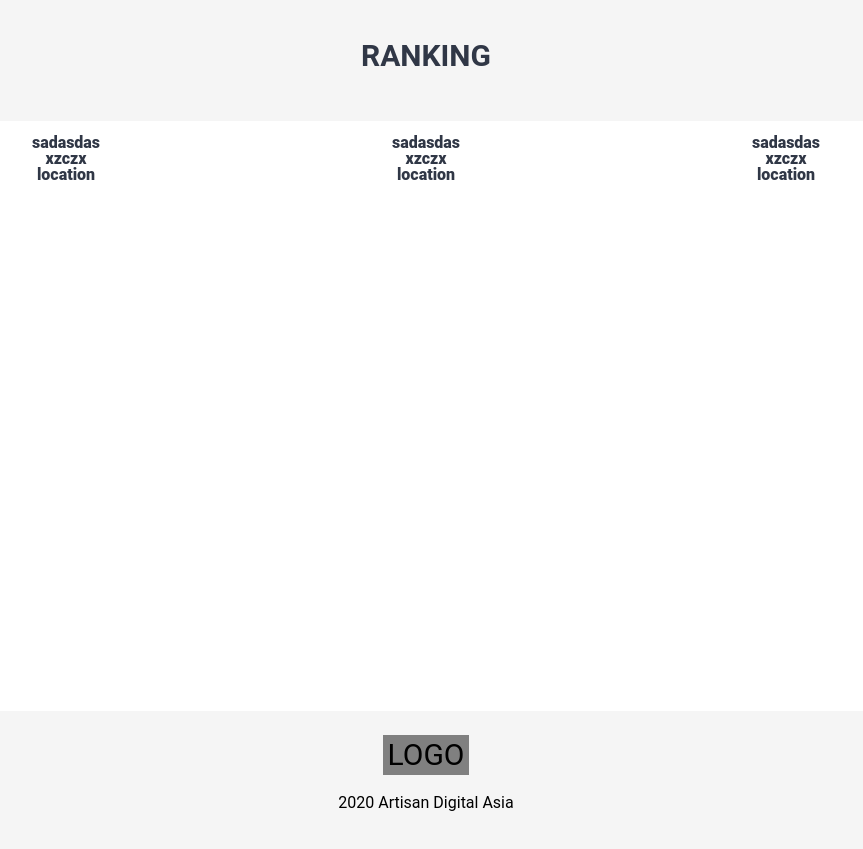
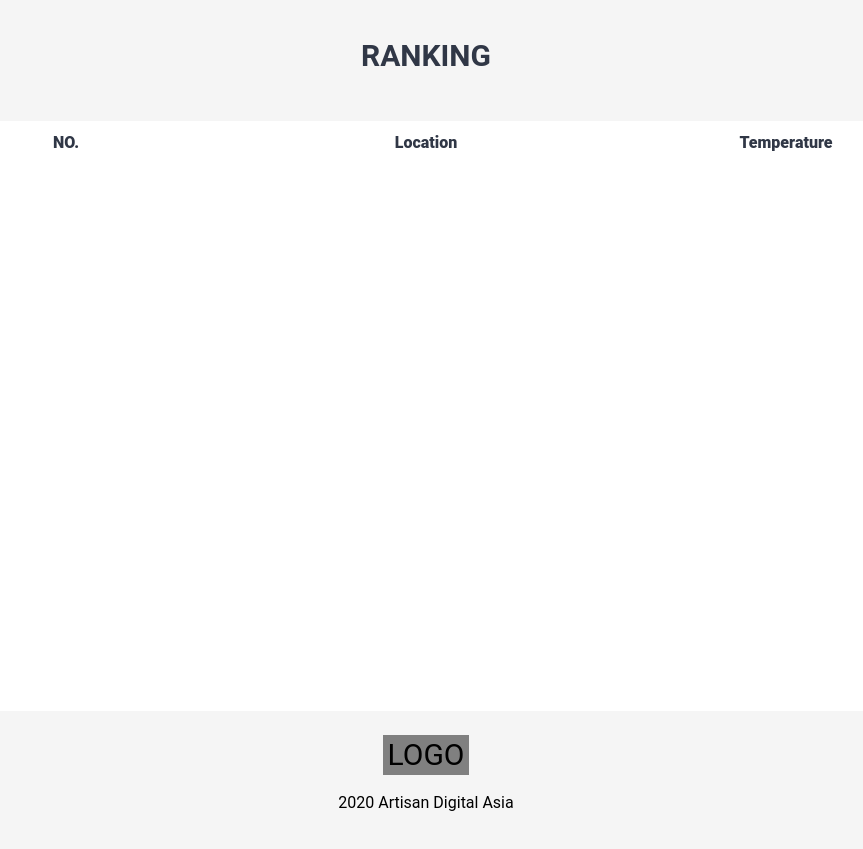
Before and after one commit to sahatsawat1/a-temp, a React (Create React App) app: page / in a window 1280 px wide. Shown: the part 1960-2809 px from the top of the page, without its empty margins (214-1077 px from the left). Built offline with nearby package versions, Linux system fonts and the light colour scheme.

Commit message:
Create table & props

```diff
--- a/src/components/Ranking/index.js
+++ b/src/components/Ranking/index.js
@@ -1,16 +1,15 @@
 import React from 'react'
+import styled from 'styled-components'
 import TableCard from '../layout/Table'
 import { RankingComponents, RankingDetails } from './RankingElements'
+
 
 const Ranking = () => {
     return (
         <RankingComponents>
             <h1>RANKING</h1>
             <RankingDetails>
-                <TableCard>
-                    <div className='date'>sadasdas</div>
-                    <div>xzczx</div>
-                    <div>location</div>
+                <TableCard No="NO." Location="Location" Temperature="Temperature">
                 </TableCard>
             </RankingDetails>
         </RankingComponents>
--- a/src/components/layout/Table.js
+++ b/src/components/layout/Table.js
@@ -75,17 +75,18 @@ const Table = styled.div`
     }
 `
 
-const TableCard = (props) => {
+
+const TableCard = ({No, Location, Temperature}) => {
     return (
         <Table>
             <div class="cell-table date">
-                {props.children}
+                {No}
             </div>
             <div class="cell-table name-header">
-                {props.children}
+                {Location}
             </div>
             <div class="cell-table farm">
-                {props.children}
+                {Temperature}
             </div>
         </Table>
     )
```
